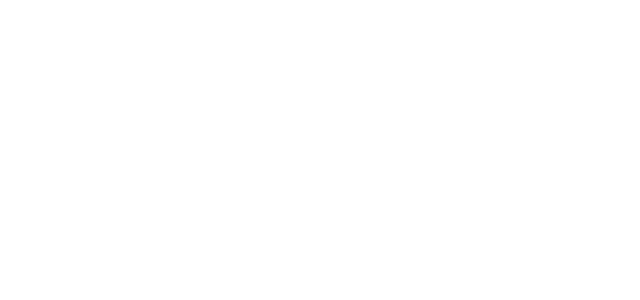
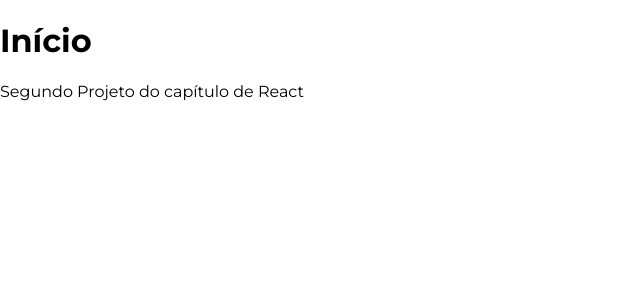
Before and after one commit to FelipeAzevedo005/react-crud-example, a React (Create React App) app in the folder frontend/: page / in a window 1280 px wide. Shown: the top 300 px of the page, without its empty margins (0-640 px from the left). Built offline with nearby package versions, Linux system fonts and the light colour scheme.

Commit message:
Added Header component

```diff
--- a/frontend/public/index.html
+++ b/frontend/public/index.html
@@ -3,6 +3,8 @@
   <head>
     <meta charset="utf-8" />
     <meta name="viewport" content="width=device-width, initial-scale=1" />
+
+    <link href="https://fonts.googleapis.com/css?family=Montserrat:300,400,500,700" rel="stylesheet">
 
     <title>React App</title>
   </head>
--- a/frontend/src/components/main/App.css
+++ b/frontend/src/components/main/App.css
@@ -1,38 +1,18 @@
-.App {
-  text-align: center;
+:root {
+  --bg-dark: #1A2F3A;
+
+  --logo-height: 100px;
+  --header-height: 100px;
+  --menu-top-height: 70px;
+  --aside-width: 225px;
+  --footer-height: 40px;
+
+  --shadow:
+      0 2px 23px 0 rgba(0, 0, 0, 0.1),
+      0 2px 49px 0 rgba(0, 0, 0, 0.06);
 }
 
-.App-logo {
-  height: 40vmin;
-  pointer-events: none;
+* {
+  box-sizing: border-box;
+  font-family: "Montserrat", sans-serif;
 }
-
-@media (prefers-reduced-motion: no-preference) {
-  .App-logo {
-    animation: App-logo-spin infinite 20s linear;
-  }
-}
-
-.App-header {
-  background-color: #282c34;
-  min-height: 100vh;
-  display: flex;
-  flex-direction: column;
-  align-items: center;
-  justify-content: center;
-  font-size: calc(10px + 2vmin);
-  color: white;
-}
-
-.App-link {
-  color: #61dafb;
-}
-
-@keyframes App-logo-spin {
-  from {
-    transform: rotate(0deg);
-  }
-  to {
-    transform: rotate(360deg);
-  }
-}
--- a/frontend/src/components/main/App.js
+++ b/frontend/src/components/main/App.js
@@ -1,9 +1,12 @@
 import React from "react";
 import "./App.css";
+
+import Header from "../template/Header";
 
 function App() {
   return (
     <div className="App">
+      <Header title="Início" subtitle="Segundo Projeto do capítulo de React"/>
     </div>
   );
 }
--- /dev/null
+++ b/frontend/src/components/template/Header.css
@@ -0,0 +1,15 @@
+header.header {
+    padding: 0px 15px;
+
+    white-space: nowrap;
+
+    box-shadow: var(--shadow);
+
+    overflow: hidden;
+
+    background-color: #FFF;
+}
+
+header.header h1 {
+    font-size: 1.8em;
+}
--- /dev/null
+++ b/frontend/src/components/template/Header.jsx
@@ -0,0 +1,13 @@
+import React from "react";
+import "./Header.css";
+
+function Header(props) {
+    return (
+        <header>
+            <h1>{props.title}</h1>
+            <p>{props.subtitle}</p>
+        </header>
+    );
+}
+
+export default Header;
--- a/frontend/src/index.css
+++ b/frontend/src/index.css
@@ -1,13 +1,5 @@
 body {
   margin: 0;
-  font-family: -apple-system, BlinkMacSystemFont, 'Segoe UI', 'Roboto', 'Oxygen',
-    'Ubuntu', 'Cantarell', 'Fira Sans', 'Droid Sans', 'Helvetica Neue',
-    sans-serif;
-  -webkit-font-smoothing: antialiased;
-  -moz-osx-font-smoothing: grayscale;
+  padding: 0;
+  font-family: sans-serif;
 }
-
-code {
-  font-family: source-code-pro, Menlo, Monaco, Consolas, 'Courier New',
-    monospace;
-}
```
Also changed, not shown: frontend/src/components/Header.css (deleted), frontend/src/components/Header.jsx (deleted).
